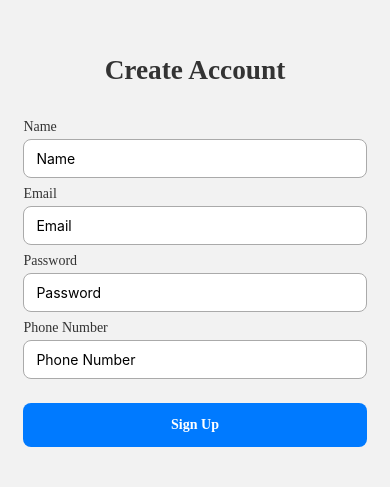
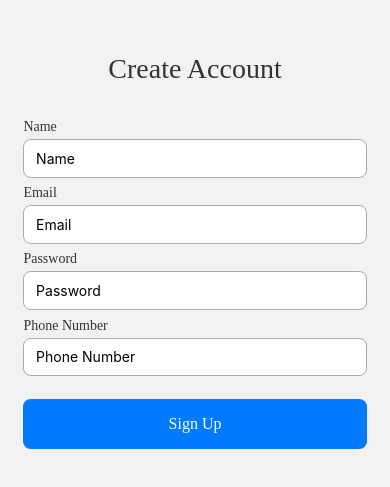
Before and after one commit to AHSHAKER/EuriskoNative, a React Native app: screen /SignUp in a window 390 px wide. Shown: the part 171-658 px from the top of the page. Built offline with nearby package versions, Linux system fonts and the light colour scheme.

Commit message:
Use PixelRatio for responsive font sizes

```diff
--- a/src/components/atoms/AddToCart.tsx
+++ b/src/components/atoms/AddToCart.tsx
@@ -1,11 +1,13 @@
 import React from 'react';
-import {TouchableOpacity, StyleSheet} from 'react-native';
+import {TouchableOpacity, StyleSheet, Dimensions} from 'react-native';
 import CustomText from '../atoms/CustomText';
+
+const {width} = Dimensions.get('window');
 
 const AddToCartButton = () => {
   return (
     <TouchableOpacity style={styles.button}>
-      <CustomText style={styles.text} weight="bold">
+      <CustomText weight="bold" size={14} style={styles.text}>
         Add to Cart
       </CustomText>
     </TouchableOpacity>
@@ -19,8 +21,8 @@ const styles = StyleSheet.create({
     flexDirection: 'row',
     alignItems: 'center',
     backgroundColor: '#007aff',
-    borderRadius: 8,
-    padding: 12,
+    borderRadius: width * 0.02,
+    padding: width * 0.02,
     justifyContent: 'center',
     flex: 1,
   },
--- a/src/components/atoms/CustomText.tsx
+++ b/src/components/atoms/CustomText.tsx
@@ -1,13 +1,26 @@
 import React from 'react';
-import {Text, TextProps, StyleSheet} from 'react-native';
+import {Text, TextProps, StyleSheet, PixelRatio, TextStyle} from 'react-native';
 
 interface Props extends TextProps {
   weight?: 'regular' | 'bold';
+  size?: number;
 }
 
-const CustomText: React.FC<Props> = ({style, weight = 'regular', ...props}) => {
+const CustomText: React.FC<Props> = ({
+  style,
+  weight = 'regular',
+  size = 16,
+  ...props
+}) => {
   const fontFamily = weight === 'bold' ? 'Rubik-Bold' : 'Rubik-Regular';
-  return <Text {...props} style={[{fontFamily}, style]} />;
+  const fontSize = size * PixelRatio.getFontScale();
+
+  const textStyle: TextStyle = {
+    fontFamily,
+    fontSize,
+  };
+
+  return <Text {...props} style={[textStyle, style]} />;
 };
 
 export default CustomText;
--- a/src/components/atoms/ShareButton.tsx
+++ b/src/components/atoms/ShareButton.tsx
@@ -1,11 +1,13 @@
 import React from 'react';
-import {TouchableOpacity, StyleSheet} from 'react-native';
+import {TouchableOpacity, StyleSheet, Dimensions} from 'react-native';
 import CustomText from '../atoms/CustomText';
+
+const {width} = Dimensions.get('window');
 
 const ShareButton = () => {
   return (
     <TouchableOpacity style={styles.button}>
-      <CustomText style={styles.text} weight="bold">
+      <CustomText weight="bold" size={14} style={styles.text}>
         Share
       </CustomText>
     </TouchableOpacity>
@@ -20,8 +22,8 @@ const styles = StyleSheet.create({
     alignItems: 'center',
     borderWidth: 1,
     borderColor: '#007aff',
-    borderRadius: 8,
-    padding: 12,
+    borderRadius: width * 0.02,
+    padding: width * 0.02,
     justifyContent: 'center',
     flex: 1,
     marginRight: 8,
--- a/src/components/molecules/ProductItem.tsx
+++ b/src/components/molecules/ProductItem.tsx
@@ -1,10 +1,18 @@
 import React from 'react';
-import {View, Image, StyleSheet, TouchableOpacity} from 'react-native';
+import {
+  View,
+  Image,
+  StyleSheet,
+  TouchableOpacity,
+  Dimensions,
+} from 'react-native';
 import {useNavigation} from '@react-navigation/native';
 import type {NativeStackNavigationProp} from '@react-navigation/native-stack';
 import type {MainStackParamList} from '../../navigator/Types';
 import {useTheme} from '../../context/ThemeContext';
 import CustomText from '../atoms/CustomText';
+
+const {width} = Dimensions.get('window');
 
 type ProductItemProps = {
   id: string;
@@ -30,10 +38,12 @@ const ProductItem: React.FC<ProductItemProps> = ({
       onPress={() => navigation.navigate('ProductDetails', {productId: id})}>
       <Image source={{uri: imageUrl}} style={styles.image} />
       <View style={styles.info}>
-        <CustomText style={styles.title} weight="bold">
+        <CustomText size={16} weight="bold" style={styles.title}>
           {title}
         </CustomText>
-        <CustomText style={styles.price}>{`$${price}`}</CustomText>
+        <CustomText size={14} style={styles.price}>
+          ${price}
+        </CustomText>
       </View>
     </TouchableOpacity>
   );
@@ -46,29 +56,27 @@ const createStyles = (dark: boolean) =>
     card: {
       flexDirection: 'row',
       backgroundColor: dark ? '#333' : '#fff',
-      marginHorizontal: 10,
-      marginVertical: 6,
-      borderRadius: 8,
-      padding: 10,
+      marginHorizontal: width * 0.02,
+      marginVertical: width * 0.02,
+      borderRadius: width * 0.02,
+      padding: width * 0.02,
       elevation: 2,
       alignItems: 'center',
     },
     image: {
-      width: 80,
-      height: 80,
-      borderRadius: 6,
-      marginRight: 10,
+      width: width * 0.2,
+      height: width * 0.2,
+      borderRadius: width * 0.02,
+      marginRight: width * 0.04,
     },
     info: {
       flex: 1,
     },
     title: {
-      fontSize: 16,
       color: dark ? '#fff' : '#000',
     },
     price: {
-      fontSize: 14,
-      marginTop: 4,
+      marginTop: width * 0.01,
       color: dark ? '#ccc' : '#333',
     },
   });
--- a/src/components/organisms/LoginForm.tsx
+++ b/src/components/organisms/LoginForm.tsx
@@ -1,5 +1,11 @@
 import React, {useState} from 'react';
-import {View, TextInput, TouchableOpacity, StyleSheet} from 'react-native';
+import {
+  View,
+  TextInput,
+  TouchableOpacity,
+  StyleSheet,
+  Dimensions,
+} from 'react-native';
 import {useForm} from 'react-hook-form';
 import {zodResolver} from '@hookform/resolvers/zod';
 import {LoginSchema, LoginData} from '../../utils/schema';
@@ -9,6 +15,7 @@ import type {AuthStackParamList} from '../../navigator/Types';
 import users from '../../data/Users.json';
 import CustomText from '../atoms/CustomText';
 
+const {width} = Dimensions.get('window');
 type Navigation = NativeStackNavigationProp<AuthStackParamList, 'Login'>;
 
 const LoginForm = () => {
@@ -25,7 +32,6 @@ const LoginForm = () => {
   });
 
   const onSubmit = (data: LoginData) => {
-    console.log('✅ Login Data:', data);
     setLoginError('');
     const matchedUser = users.find(
       user =>
@@ -36,14 +42,15 @@ const LoginForm = () => {
     if (matchedUser) {
       navigation.navigate('OTP', {from: 'Login'});
     } else {
-      console.log('❌ Invalid credentials');
       setLoginError('Invalid email or password');
     }
   };
 
   return (
     <View>
-      <CustomText style={styles.label}>Email</CustomText>
+      <CustomText size={14} style={styles.label}>
+        Email
+      </CustomText>
       <TextInput
         placeholder="Email"
         keyboardType="email-address"
@@ -52,10 +59,14 @@ const LoginForm = () => {
         {...register('email')}
       />
       {errors.email && (
-        <CustomText style={styles.error}>{errors.email.message}</CustomText>
+        <CustomText size={12} style={styles.error}>
+          {errors.email.message}
+        </CustomText>
       )}
 
-      <CustomText style={styles.label}>Password</CustomText>
+      <CustomText size={14} style={styles.label}>
+        Password
+      </CustomText>
       <TextInput
         placeholder="Password"
         secureTextEntry
@@ -64,15 +75,21 @@ const LoginForm = () => {
         {...register('password')}
       />
       {errors.password && (
-        <CustomText style={styles.error}>{errors.password.message}</CustomText>
+        <CustomText size={12} style={styles.error}>
+          {errors.password.message}
+        </CustomText>
       )}
 
       {loginError !== '' && (
-        <CustomText style={styles.error}>{loginError}</CustomText>
+        <CustomText size={12} style={styles.error}>
+          {loginError}
+        </CustomText>
       )}
 
       <TouchableOpacity style={styles.button} onPress={handleSubmit(onSubmit)}>
-        <CustomText style={styles.buttonText}>Log In</CustomText>
+        <CustomText size={16} weight="bold" style={styles.buttonText}>
+          Log In
+        </CustomText>
       </TouchableOpacity>
     </View>
   );
@@ -84,32 +101,29 @@ const styles = StyleSheet.create({
   input: {
     borderWidth: 1,
     borderColor: '#aaa',
-    borderRadius: 8,
-    paddingHorizontal: 12,
-    paddingVertical: 10,
-    marginBottom: 8,
+    borderRadius: width * 0.02,
+    paddingHorizontal: width * 0.025,
+    paddingVertical: width * 0.025,
+    marginBottom: width * 0.02,
     backgroundColor: '#fff',
     color: '#333',
   },
   label: {
-    marginBottom: 4,
-    fontSize: 14,
-    fontWeight: '500',
+    marginBottom: width * 0.01,
     color: '#333',
   },
   error: {
     color: 'red',
-    fontSize: 12,
+    marginBottom: width * 0.015,
   },
   button: {
     backgroundColor: '#007aff',
-    borderRadius: 8,
-    paddingVertical: 14,
+    borderRadius: width * 0.02,
+    paddingVertical: width * 0.025,
     alignItems: 'center',
-    marginTop: 16,
+    marginTop: width * 0.04,
   },
   buttonText: {
     color: '#fff',
-    fontWeight: 'bold',
   },
 });
--- a/src/components/organisms/SignUpForm.tsx
+++ b/src/components/organisms/SignUpForm.tsx
@@ -1,5 +1,11 @@
 import React from 'react';
-import {View, TextInput, StyleSheet, TouchableOpacity} from 'react-native';
+import {
+  View,
+  TextInput,
+  StyleSheet,
+  TouchableOpacity,
+  Dimensions,
+} from 'react-native';
 import {useNavigation} from '@react-navigation/native';
 import {SignUpSchema, SignUpData} from '../../utils/schema';
 import {useForm} from 'react-hook-form';
@@ -7,6 +13,8 @@ import {zodResolver} from '@hookform/resolvers/zod';
 import type {NativeStackNavigationProp} from '@react-navigation/native-stack';
 import type {AuthStackParamList} from '../../navigator/Types';
 import CustomText from '../atoms/CustomText';
+
+const {width} = Dimensions.get('window');
 
 const SignUpForm = () => {
   const {
@@ -28,7 +36,9 @@ const SignUpForm = () => {
 
   return (
     <View>
-      <CustomText style={styles.label}>Name</CustomText>
+      <CustomText size={14} style={styles.label}>
+        Name
+      </CustomText>
       <TextInput
         placeholder="Name"
         style={styles.input}
@@ -36,10 +46,14 @@ const SignUpForm = () => {
         {...register('name')}
       />
       {errors.name && (
-        <CustomText style={styles.error}>{errors.name.message}</CustomText>
+        <CustomText size={12} style={styles.error}>
+          {errors.name.message}
+        </CustomText>
       )}
 
-      <CustomText style={styles.label}>Email</CustomText>
+      <CustomText size={14} style={styles.label}>
+        Email
+      </CustomText>
       <TextInput
         placeholder="Email"
         keyboardType="email-address"
@@ -48,10 +62,14 @@ const SignUpForm = () => {
         {...register('email')}
       />
       {errors.email && (
-        <CustomText style={styles.error}>{errors.email.message}</CustomText>
+        <CustomText size={12} style={styles.error}>
+          {errors.email.message}
+        </CustomText>
       )}
 
-      <CustomText style={styles.label}>Password</CustomText>
+      <CustomText size={14} style={styles.label}>
+        Password
+      </CustomText>
       <TextInput
         placeholder="Password"
         secureTextEntry
@@ -60,10 +78,14 @@ const SignUpForm = () => {
         {...register('password')}
       />
       {errors.password && (
-        <CustomText style={styles.error}>{errors.password.message}</CustomText>
+        <CustomText size={12} style={styles.error}>
+          {errors.password.message}
+        </CustomText>
       )}
 
-      <CustomText style={styles.label}>Phone Number</CustomText>
+      <CustomText size={14} style={styles.label}>
+        Phone Number
+      </CustomText>
       <TextInput
         placeholder="Phone Number"
         keyboardType="phone-pad"
@@ -72,11 +94,15 @@ const SignUpForm = () => {
         {...register('phone')}
       />
       {errors.phone && (
-        <CustomText style={styles.error}>{errors.phone.message}</CustomText>
+        <CustomText size={12} style={styles.error}>
+          {errors.phone.message}
+        </CustomText>
       )}
 
       <TouchableOpacity style={styles.button} onPress={handleSubmit(onSubmit)}>
-        <CustomText style={styles.buttonText}>Sign Up</CustomText>
+        <CustomText size={16} weight="bold" style={styles.buttonText}>
+          Sign Up
+        </CustomText>
       </TouchableOpacity>
     </View>
   );
@@ -88,33 +114,29 @@ const styles = StyleSheet.create({
   input: {
     borderWidth: 1,
     borderColor: '#aaa',
-    borderRadius: 8,
-    paddingHorizontal: 12,
-    paddingVertical: 10,
-    marginBottom: 8,
+    borderRadius: width * 0.02,
+    paddingHorizontal: width * 0.03,
+    paddingVertical: width * 0.025,
+    marginBottom: width * 0.02,
     backgroundColor: '#fff',
     color: 'black',
   },
   button: {
     backgroundColor: '#007aff',
-    borderRadius: 8,
-    paddingVertical: 14,
+    borderRadius: width * 0.02,
+    paddingVertical: width * 0.04,
     alignItems: 'center',
-    marginTop: 16,
+    marginTop: width * 0.04,
   },
   buttonText: {
     color: '#fff',
-    fontWeight: 'bold',
   },
   error: {
     color: 'red',
-    marginBottom: 8,
-    fontSize: 12,
+    marginBottom: width * 0.02,
   },
   label: {
-    marginBottom: 4,
-    fontSize: 14,
-    fontWeight: '500',
+    marginBottom: width * 0.01,
     color: '#333',
   },
 });
--- a/src/screens/AppScreens/ProductListScreen.tsx
+++ b/src/screens/AppScreens/ProductListScreen.tsx
@@ -24,9 +24,7 @@ const ProductListScreen = () => {
         <TouchableOpacity
           onPress={toggleTheme}
           style={[styles.themeButton, {backgroundColor: theme.card}]}>
-          <CustomText style={[styles.themeIcon, {color: theme.text}]}>
-            🌓
-          </CustomText>
+          <CustomText size={20}>🌓</CustomText>
         </TouchableOpacity>
       ),
     });
@@ -67,7 +65,4 @@ const styles = StyleSheet.create({
     alignItems: 'center',
     justifyContent: 'center',
   },
-  themeIcon: {
-    fontSize: width * 0.045,
-  },
 });
--- a/src/screens/AuthScreens/OTPScreen.tsx
+++ b/src/screens/AuthScreens/OTPScreen.tsx
@@ -39,8 +39,13 @@ const OTPScreen = () => {
 
   return (
     <View style={styles.container}>
-      <CustomText style={styles.title}>OTP Verification</CustomText>
-      <CustomText style={styles.subtitle}>Verifying for: {from}</CustomText>
+      <CustomText size={28} weight="bold" style={styles.title}>
+        OTP Verification
+      </CustomText>
+      <CustomText size={16} style={styles.subtitle}>
+        Verifying for: {from}
+      </CustomText>
+
       <TextInput
         style={styles.input}
         placeholder="Enter 4-digit OTP"
@@ -49,11 +54,14 @@ const OTPScreen = () => {
         onChangeText={handleChange}
         maxLength={4}
       />
+
       <TouchableOpacity
         onPress={handleVerify}
         style={[styles.button, otp.length !== 4 && styles.buttonDisabled]}
         disabled={otp.length !== 4}>
-        <CustomText style={styles.buttonText}>Verify</CustomText>
+        <CustomText size={16} weight="bold" style={styles.buttonText}>
+          Verify
+        </CustomText>
       </TouchableOpacity>
     </View>
   );
@@ -69,16 +77,13 @@ const styles = StyleSheet.create({
     backgroundColor: '#fff',
   },
   title: {
-    fontSize: width * 0.07,
-    fontWeight: 'bold',
+    textAlign: 'center',
     marginBottom: height * 0.02,
-    textAlign: 'center',
   },
   subtitle: {
-    fontSize: width * 0.04,
-    color: '#555',
     textAlign: 'center',
     marginBottom: height * 0.03,
+    color: '#555',
   },
   input: {
     borderWidth: 1,
@@ -87,7 +92,7 @@ const styles = StyleSheet.create({
     paddingHorizontal: width * 0.03,
     paddingVertical: height * 0.015,
     marginBottom: height * 0.025,
-    fontSize: width * 0.045,
+    fontSize: 18,
     textAlign: 'center',
     backgroundColor: '#fff',
     color: '#333',
@@ -103,7 +108,5 @@ const styles = StyleSheet.create({
   },
   buttonText: {
     color: '#fff',
-    fontWeight: 'bold',
-    fontSize: width * 0.045,
   },
 });
--- a/src/screens/AuthScreens/SignUpScreen.tsx
+++ b/src/screens/AuthScreens/SignUpScreen.tsx
@@ -8,7 +8,9 @@ const {width, height} = Dimensions.get('window');
 const SignUpScreen = () => {
   return (
     <ScrollView contentContainerStyle={styles.container}>
-      <CustomText style={styles.title}>Create Account</CustomText>
+      <CustomText size={28} weight="bold" style={styles.title}>
+        Create Account
+      </CustomText>
       <SignUpForm />
     </ScrollView>
   );
@@ -25,8 +27,6 @@ const styles = StyleSheet.create({
     backgroundColor: '#f2f2f2',
   },
   title: {
-    fontSize: width * 0.07,
-    fontWeight: 'bold',
     marginBottom: height * 0.04,
     textAlign: 'center',
     color: '#333',
```
Also changed, not shown: src/screens/AppScreens/ProductDetailsScreen.tsx (+17 -11 lines), src/screens/AuthScreens/LoginScreen.tsx (+6 -5 lines).
